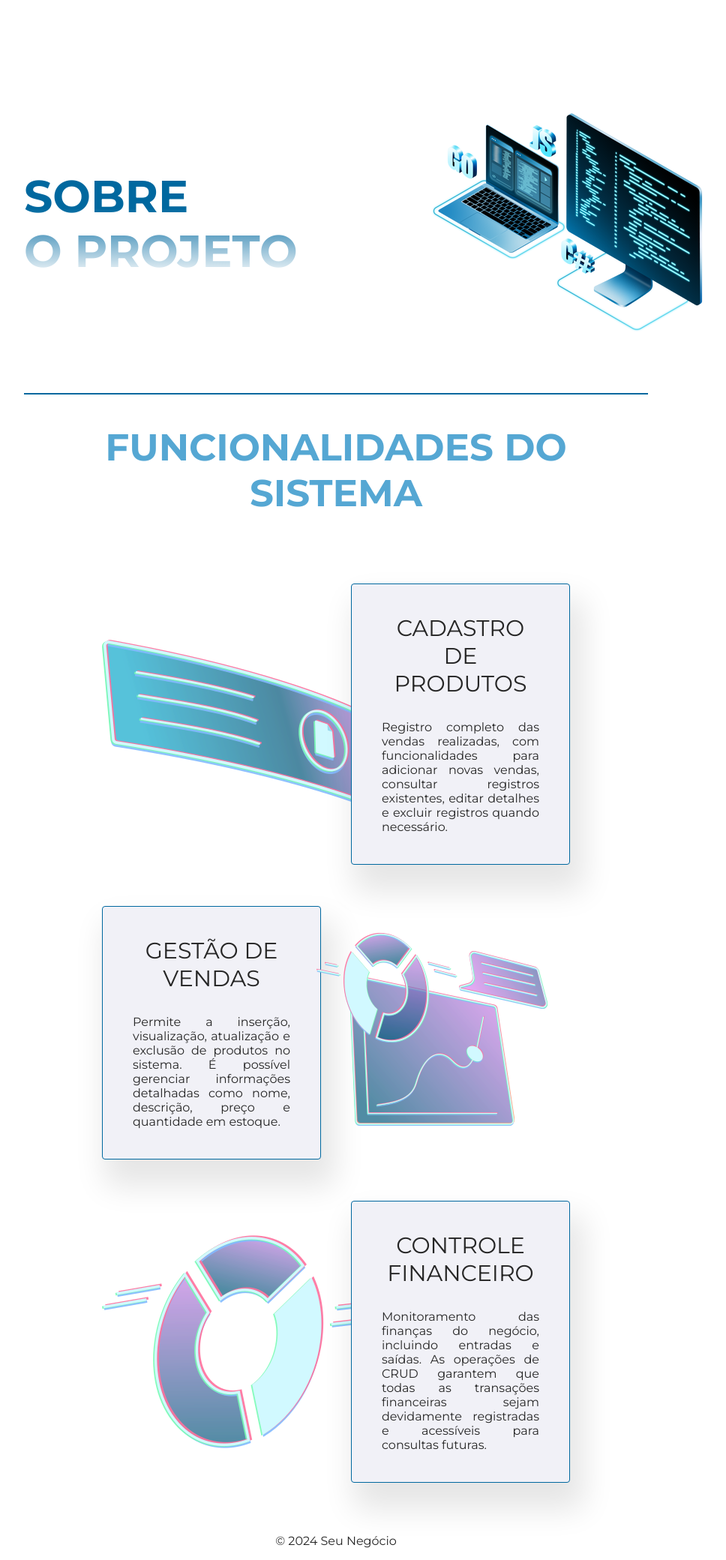
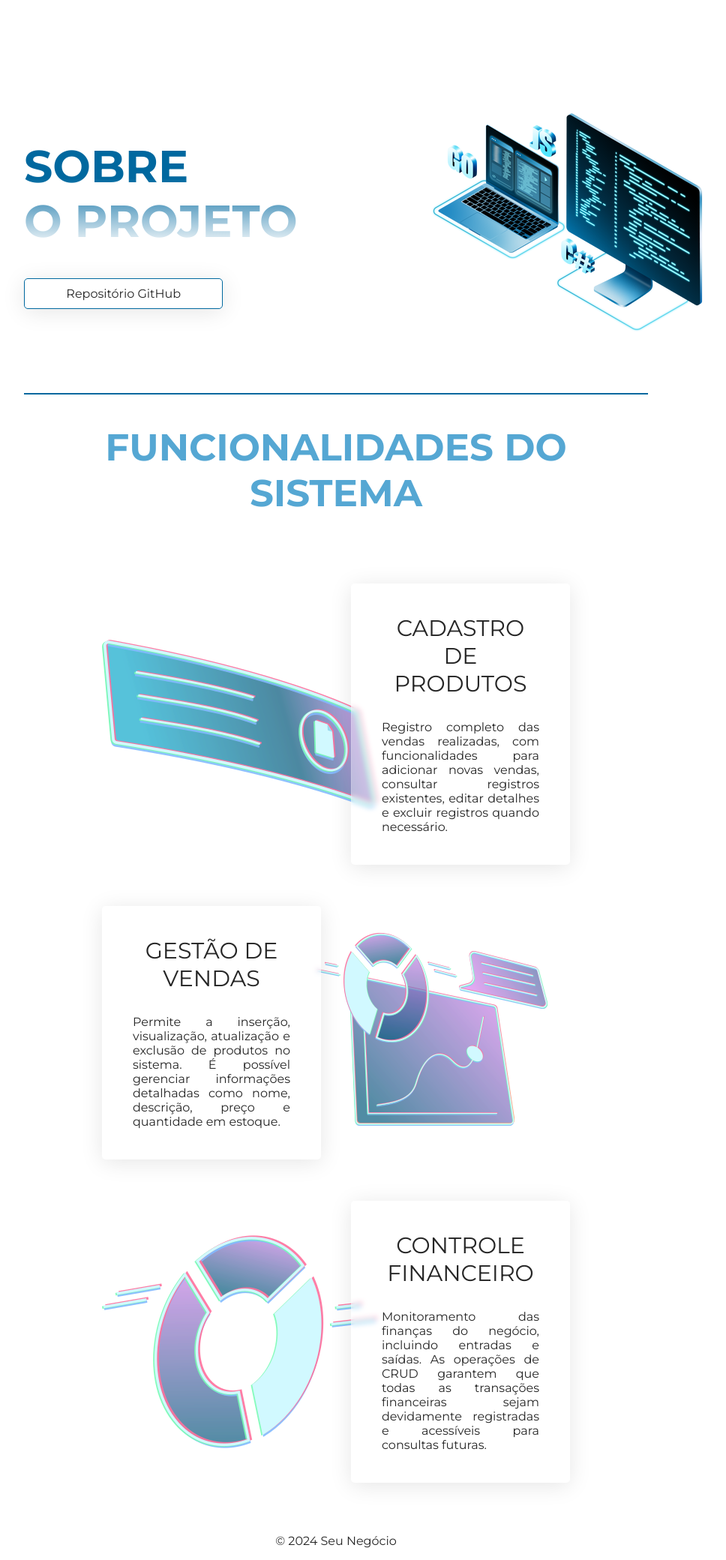
Before and after one commit to Gabriel-S-camargo/projetoPHP-fork, a PHP site: page /public/sobre.html in a window 1280 px wide. Shown: the part 116-2196 px from the top of the page at 75% size, without its empty margins (192-1160 px from the left). Run offline with PHP 8.4, Linux system fonts and the light colour scheme.

Commit message:
adicionado classe blur

```diff
--- a/public/index.html
+++ b/public/index.html
@@ -73,7 +73,7 @@
       <section>
         <h2 class="h2-title">Desenvolvedores</h2>
         <div class="dev-container">
-          <div class="dev-box">
+          <div class="dev-box blur">
             <h3 class="dev-name">Henrique Machado Algauer</h3>
             <img class="dev-img" src="./src/img/dev2.jpg" alt="" />
             <div class="dev-git">
@@ -81,7 +81,7 @@
               <a href="https://github.com/henriquealgauer">GitHub</a>
             </div>
           </div>
-          <div class="dev-box">
+          <div class="dev-box blur">
             <h3 class="dev-name">Gabriel Santos Camargo</h3>
             <img class="dev-img" src="./src/img/dev1.jpeg" alt="" />
             <div class="dev-git">
--- a/public/sobre.html
+++ b/public/sobre.html
@@ -33,6 +33,9 @@
             Sobre <br />
             o projeto
           </h1>
+          <a class="blur" href="https://github.com/HenriqueAlgauer/projetoPHP"
+            >Repositório GitHub</a
+          >
         </div>
         <div class="hero-img">
           <img src="./src/img/github.png" alt="" />
@@ -49,7 +52,7 @@
             <div class="content-image">
               <img src="./src/img/func3.png" alt="" />
             </div>
-            <div class="content-box-text">
+            <div class="content-box-text blur">
               <h3>Cadastro de Produtos</h3>
               <p>
                 Registro completo das vendas realizadas, com funcionalidades
@@ -60,7 +63,7 @@
           </div>
 
           <div class="content-box">
-            <div class="content-box-text">
+            <div class="content-box-text blur">
               <h3>Gestão de Vendas</h3>
               <p>
                 Permite a inserção, visualização, atualização e exclusão de
@@ -77,7 +80,7 @@
             <div class="content-image">
               <img src="./src/img/func2.png" alt="" />
             </div>
-            <div class="content-box-text">
+            <div class="content-box-text blur">
               <h3>Controle Financeiro</h3>
               <p>
                 Monitoramento das finanças do negócio, incluindo entradas e
--- a/public/src/css/home.css
+++ b/public/src/css/home.css
@@ -60,13 +60,9 @@
   gap: 30px;
   margin: 70px 0px;
   padding: 30px;
-  background-color: #f1f1f7;
   background-image: url("../img/kk.png");
   background-repeat: no-repeat;
   background-position: center;
-  border: 2px solid #00689f;
-  border-radius: 5px;
-  box-shadow: 11px 28px 40px 8px rgba(0, 0, 0, 0.1);
 }
 
 .dev-git {
--- a/public/src/css/sobre.css
+++ b/public/src/css/sobre.css
@@ -15,13 +15,16 @@
 
 .hero-title {
   width: 65%;
-  font-size: 40px;
+  display: flex;
+  flex-direction: column;
+  gap: 40px;
 }
 
-.hero h4 {
-  font-weight: 300;
-  margin: 10px 0px;
-  color: #00689f;
+.hero-title a {
+  border: 1px solid #00689f;
+  padding: 10px 30px;
+  width: 50%;
+  text-align: center;
 }
 
 .func {
@@ -65,10 +68,6 @@
   flex-direction: column;
   justify-content: center;
   align-items: center;
-  border: 1px solid #00689f;
-  border-radius: 4px;
-  background-color: #f1f1f7;
-  box-shadow: 11px 28px 40px 8px rgba(0, 0, 0, 0.1);
 }
 
 .content-box-text h3 {
--- a/public/src/css/style.css
+++ b/public/src/css/style.css
@@ -108,6 +108,15 @@ hr {
   text-transform: uppercase;
 }
 
+.blur {
+  border: 1px solid rgba(255, 255, 255, 0.18);
+  border-radius: 5px;
+  background-color: rgba(255, 255, 255, 0.35);
+  box-shadow: 0 4px 30px rgba(0, 0, 0, 0.1);
+  backdrop-filter: blur(3.4px);
+  -webkit-backdrop-filter: blur(3.4px);
+}
+
 footer {
   color: #9888d3;
   text-align: center;
```
